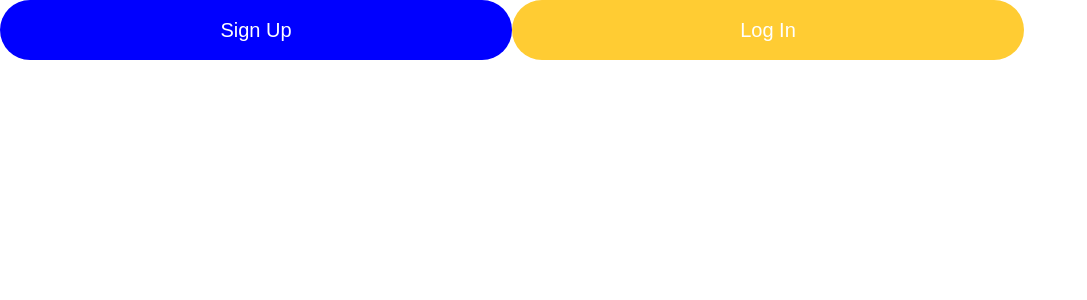
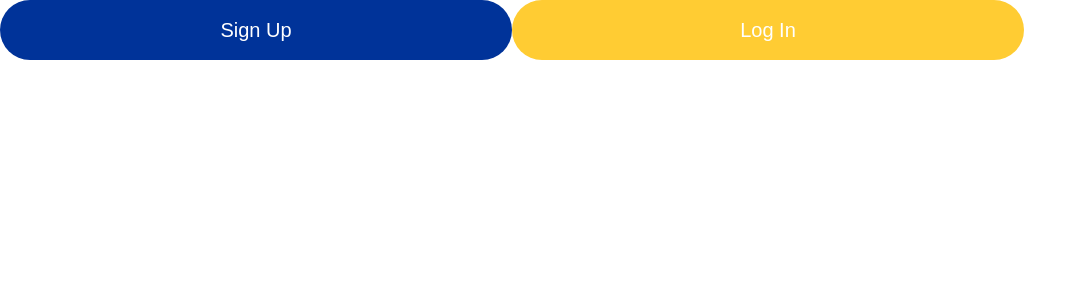
Before and after one commit to nology-tech/happy-app, a React (Create React App) app: page / in a window 1280 px wide. Shown: the top 300 px of the page, without its empty margins (0-1087 px from the left). Built offline with nearby package versions, Linux system fonts and the light colour scheme.

Commit message:
colours added to styles from variables

```diff
--- a/src/components/LandingPageButton/LandingPageButton.module.scss
+++ b/src/components/LandingPageButton/LandingPageButton.module.scss
@@ -1,5 +1,7 @@
+@import '../../variables.scss';
+
 .primary{
-    background-color: blue;
+    background-color: $Darker-blue;
     border: none;
     color: white;
     height: 7.5vh;
@@ -10,7 +12,7 @@
     border-radius: 50px;
 }
 .secondary{
-    background-color: #FFCC33;
+    background-color: $yellow;
     border: none;
     color: white;
     height: 7.5vh;
```
